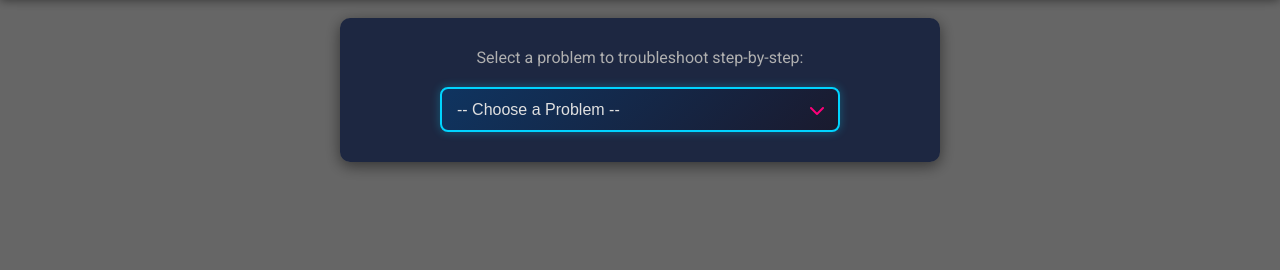
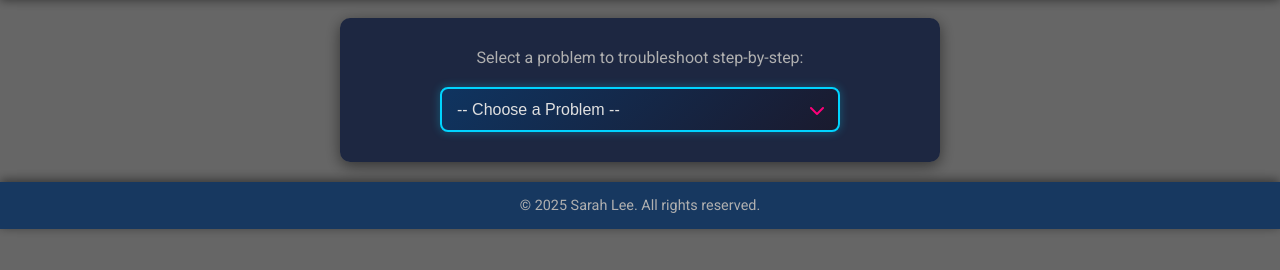
Before and after one commit to sleecodecraft/pc-troubleshooter, a plain HTML site: page index.html in a window 1280 px wide. Shown: the part 80-350 px from the top of the page. Drawn offline with Linux system fonts and the light colour scheme.

Commit message:
Added copyright notice to footer and README

```diff
--- a/index.html
+++ b/index.html
@@ -45,6 +45,9 @@
             </div>
         </div>
     </div>
+    <footer>
+        <p>&copy; 2025 Sarah Lee. All rights reserved.</p>
+    </footer>
     <script src="script.js"></script>
 </body>
 </html>
--- a/styles.css
+++ b/styles.css
@@ -247,3 +247,20 @@ button {
     background-color: #45a049;
     transform: translateY(-2px);
 }
+
+/* Footer */
+footer {
+    background-color: rgba(15, 52, 96, 0.9); /* Match header */
+    width: 100%;
+    padding: 15px;
+    text-align: center;
+    color: #b0b0b0;
+    font-size: 0.9em;
+    position: relative;
+    z-index: 1; /* Above the background overlay */
+    box-shadow: 0 -2px 10px rgba(0, 0, 0, 0.5);
+}
+
+footer p {
+    margin: 0;
+}
```
Also changed, not shown: 1 other file.
